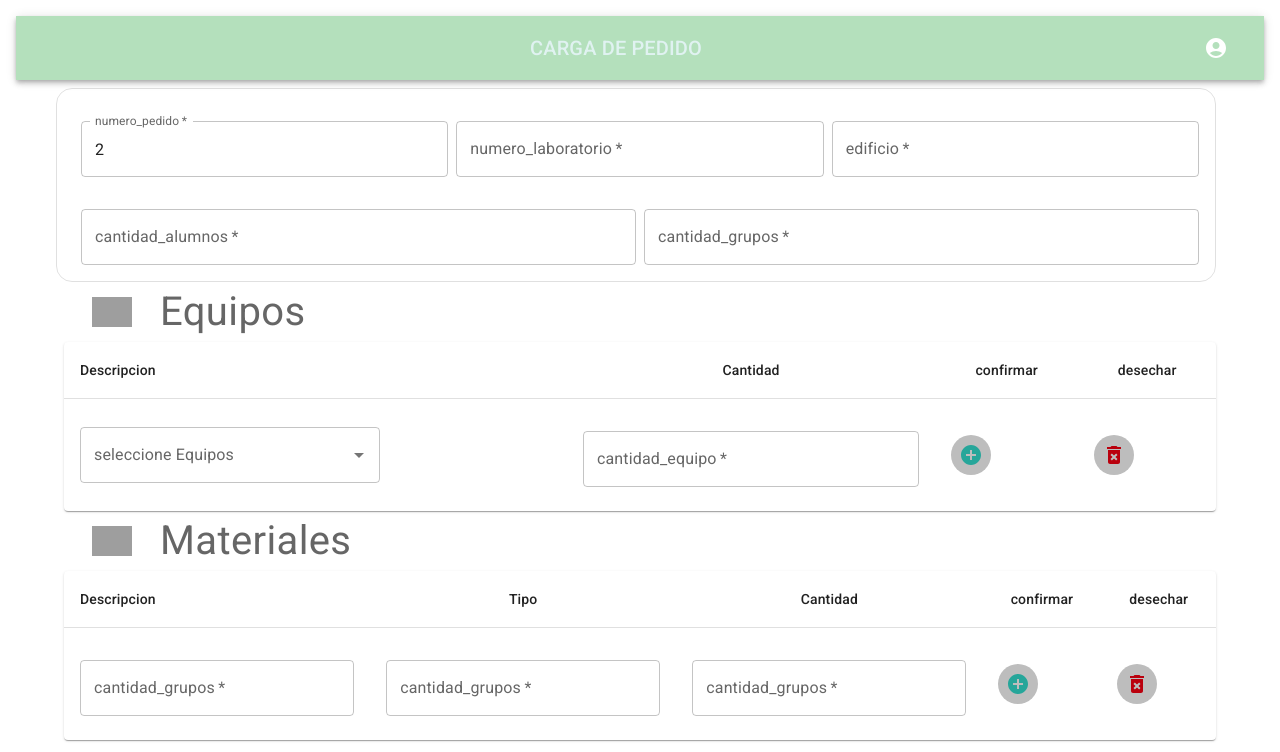
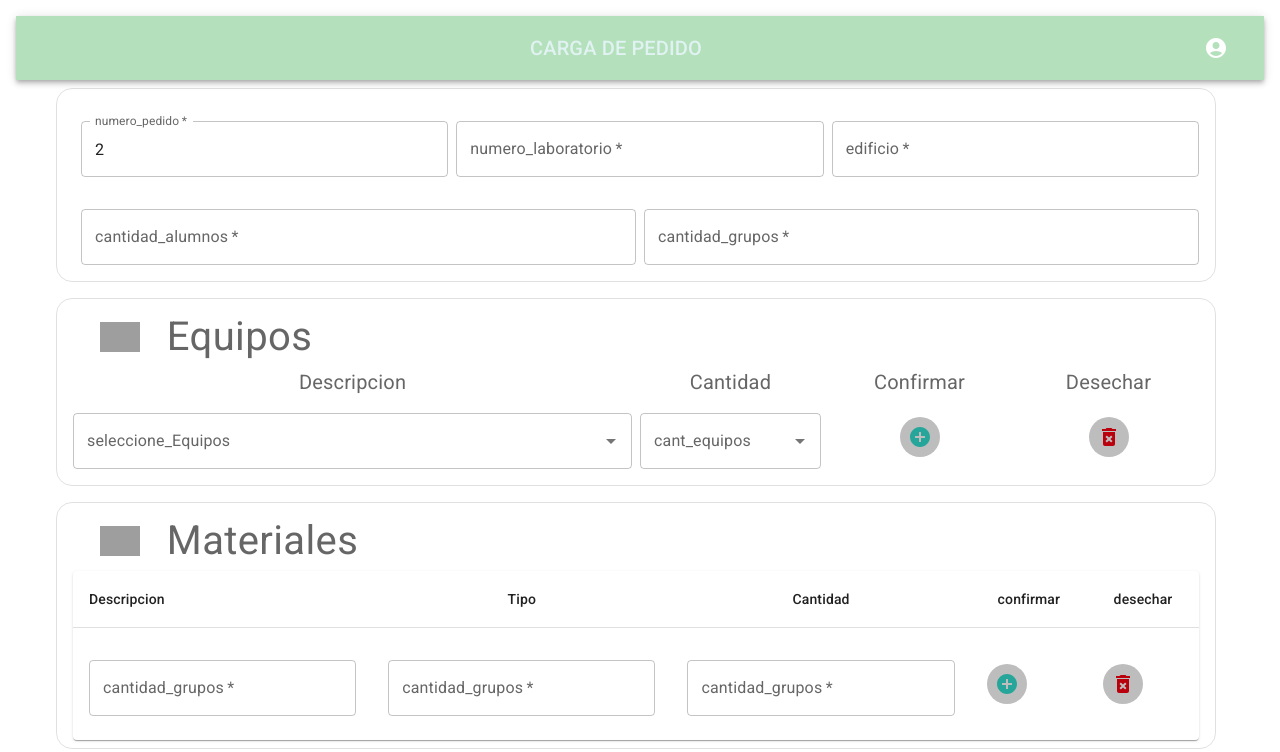
Before and after one commit to chamiamarillo/appLabFront, a React (Create React App) app: page /Docente/NuevoPedido in a window 1280 px wide. Shown: the top 752 px of the page. Built offline with nearby package versions, Linux system fonts and the light colour scheme; grey boxes are pictures that could not be loaded.

Commit message:
cambiando formato del form nuevo pedido

```diff
--- a/src/Components/Docente/NuevoPedido.jsx
+++ b/src/Components/Docente/NuevoPedido.jsx
@@ -6,6 +6,7 @@ import CssBaseline from '@mui/material/CssBaseline';
 import TextField from '@mui/material/TextField';
 import FormControlLabel from '@mui/material/FormControlLabel';
 import Checkbox from '@mui/material/Checkbox';
+
 import Link from '@mui/material/Link';
 import Grid from '@mui/material/Grid';
 import Box from '@mui/material/Box';
@@ -30,6 +31,10 @@ import quimica from '../Image/quimica.png'
 import Autocomplete from '@mui/material/Autocomplete';
 
 import DeleteForeverIcon from '@mui/icons-material/DeleteForever';
+import InputLabel from '@mui/material/InputLabel';
+import MenuItem from '@mui/material/MenuItem';
+import FormHelperText from '@mui/material/FormHelperText';
+import Select from '@mui/material/Select';
 
 
 //const theme = createTheme();
@@ -37,8 +42,14 @@ import DeleteForeverIcon from '@mui/icons-material/DeleteForever';
 
 
 export default function NuevoPedido() {
+//PRUEBA CODIGO
+  const [cantEquipo, setCantEquipo] = React.useState('');
 
+  const handleChange = (event) => {
+    setCantEquipo(event.target.value);
+  };
 
+  //PRUEBA CODIGO
   const [texto,setEncabezado]=useState("CARGA DE PEDIDO");
   const unpedido= {docente: {
     "nombre": "Pedro",
@@ -69,6 +80,8 @@ export default function NuevoPedido() {
 }
 const equipos=[{label:'Bomba p/vacio Arcano dos etapas '},{label:'Cabina Flujo laminar '},{label:'Campana para extracción de gases Biotec '},{label:'Campana para extracción gases Biotraza FH1200 '},{label:'Destilador Arcano GZ-10 lts '},{label:'Electrodo Redox/ORP MTC10105 n/s: 163563029004 / 163623029001 / 170093029002 '},{label:'Electrodo Redox/ORP MTC301 n/s: 163653018008 '},{label:'Electrodo Redox/ORP MTC301 n/s: 170033018005 '},{label:'Electroporador a micropulso BioRad '},{label:'Freezer vertical modelo FEDE -35 '},{label:'Heladera Righi 520-4 '},{label:'Heladera Samsung 370L '},{label:'Lavador ultrasónico PS-40 Arcano '},
 ];
+const numeros=[{label:1},{label:2},{label:3},{label:4},{label:5},{label:6},{label:7},{label:8},{label:9},{label:10},{label:11},{label:12},{label:13},
+];
 
   const handleSubmit = (event) => {
     event.preventDefault();
@@ -91,11 +104,12 @@ const equipos=[{label:'Bomba p/vacio Arcano dos etapas '},{label:'Cabina Flujo l
           <Header texto={texto} ></Header>
 
        </Box>
+    {/* COMIENZA EL CONTENEDOR DE LA PAGINA    */}
       <Container component="main"  color="primary">
 
+     {/* COMIENZA EL CONTENEDOR DEL BLOQUE SUPERIOR    */}
 
-
-          <Box component="form" onSubmit={handleSubmit} noValidate>
+     <Box component="form" onSubmit={handleSubmit} noValidate>
           <Box sx={{ flexGrow: 1 ,md:2 }}>
 
 
@@ -109,7 +123,7 @@ const equipos=[{label:'Bomba p/vacio Arcano dos etapas '},{label:'Cabina Flujo l
             borderLeft: 'var(--Grid-borderWidth) solid',
             borderRight: 'var(--Grid-borderWidth) solid',
               borderBottom: 'var(--Grid-borderWidth) solid',
-              borderColor: 'divider',paddingX:2,borderRadius:4,paddingY:1
+              borderColor: 'divider',paddingX:2,borderRadius:4,paddingY:1,marginBottom:3
             }}
             spacing={{ xs: 1, md: 1 }} columns={{ xs: 12  }}>
              <Grid item xs={4}>
@@ -183,7 +197,19 @@ const equipos=[{label:'Bomba p/vacio Arcano dos etapas '},{label:'Cabina Flujo l
 
             </Grid>
 
+{/* COMIENZA CONTENEDOR DE EQUIPOS */}
+<Grid container direction="row"
+            justifyContent="space-around"
+            alignItems="center"
+            sx={{'--Grid-borderWidth': '1px',borderTop: 'var(--Grid-borderWidth) solid',
+            borderLeft: 'var(--Grid-borderWidth) solid',
+            borderRight: 'var(--Grid-borderWidth) solid',
+              borderBottom: 'var(--Grid-borderWidth) solid',
+              borderColor: 'divider',paddingX:2,borderRadius:4,paddingY:1,marginBottom:3
+            }}
+            spacing={{ xs: 1, md: 1 }} columns={{ xs: 12  }}>
 
+            {/* TITULO */}
             <Grid container direction="row"
             justifyContent="start"
             alignItems="center"  >
@@ -198,33 +224,48 @@ const equipos=[{label:'Bomba p/vacio Arcano dos etapas '},{label:'Cabina Flujo l
             </Grid>
 
 
+            <Grid container direction="row"
+            justifyContent="start"
+            alignItems="center"  spacing={{ xs: 1, md: 1 }} columns={{ xs: 12  }} >
+            <Grid  item xs={6} container justifyContent="center">
+            <Typography sx={{fontSize: 20}}  color="text.secondary">
+            Descripcion
+            </Typography>
+            </Grid>
+            <Grid  item xs={2} container justifyContent="center">
+            <Typography sx={{fontSize: 20}}  color="text.secondary">
+            Cantidad
+            </Typography>
+            </Grid>
+            <Grid  item xs={2} container justifyContent="center">
+            <Typography sx={{fontSize: 20}}  color="text.secondary">
+            Confirmar
+            </Typography>
+            </Grid>
+            <Grid  item xs={2} container justifyContent="center">
+            <Typography sx={{fontSize: 20}}  color="text.secondary">
+            Desechar
+            </Typography>
+            </Grid>
+            </Grid>
 
-
-            <TableContainer component={Paper}>
-                <Table sx={{ minWidth: 650 }} aria-label="simple table">
-                    <TableHead>
-                        <TableRow align="center">
-                            <TableCell >Descripcion</TableCell>
-                              <TableCell align="center">Cantidad</TableCell>
-                            <TableCell align="center">confirmar</TableCell>
-                            <TableCell align="center">desechar</TableCell>
-                        </TableRow>
-                    </TableHead>
-                    <TableBody>
-
-                            <TableRow
-                                sx={{ '&:last-child td, &:last-child th': { border: 0 } }}
-                            >
-                                <TableCell >
-                                <Autocomplete
+             <Grid container direction="row"
+            justifyContent="start"
+            alignItems="center"  spacing={{ xs: 1, md: 1 }} columns={{ xs: 12  }} >
+            <Grid  item xs={6} container justifyContent="start" >
+            <Autocomplete
                                     disablePortal
+                                    fullWidth
                                     id="combo-box-demo"
                                     options={equipos}
-                                    sx={{ width: 300 }}
+                                    // sx={{ width: 300 }}
                                     renderInput={(params) =>{
                                       return(
                                        <TextField {...params}
-                                       label={"seleccione Equipos "}
+                                       margin="normal"
+
+                                       name="descripcion_equipo"
+                                       label={"seleccione_Equipos "}
                                        InputLabelProps={{className:"autocompleteLabel"}}
                                        InputProps={{
                                         ...params.InputProps,}}
@@ -232,6 +273,62 @@ const equipos=[{label:'Bomba p/vacio Arcano dos etapas '},{label:'Cabina Flujo l
                                       );
                                        }}
                                        />
+            </Grid>
+
+            <Grid  item xs={2} container justifyContent="center">
+            <Autocomplete
+                                    disablePortal
+                                    fullWidth
+                                    id="cant_equipos"
+                                    options={numeros}
+                                    // sx={{ width: 300 }}
+                                    renderInput={(params) =>{
+                                      return(
+                                       <TextField {...params}
+                                       margin="normal"
+                                       name="cant_equipo"
+
+                                       label={"cant_equipos"}
+                                       InputLabelProps={{className:"autocompleteLabel"}}
+                                       InputProps={{
+                                        ...params.InputProps,}}
+                                        />
+                                      );
+                                       }}
+                                       />
+            {/* <TextField
+                                    margin="normal"
+
+                                    required
+                                    fullWidth
+                                    id="cantidad_equipo"
+                                    label="cantidad_equipo"
+                                    name="cantidad_equipo"
+                                    autoComplete="cantidad_equipo"
+                                    autoFocus
+                                  >
+
+            </TextField> */}
+
+            </Grid>
+            <Grid  item xs={2} container justifyContent="center">
+            <Avatar>
+                                    <AddCircleIcon bgcolor={"secondary"} color={"primary"} />
+                                    </Avatar>
+            </Grid>
+            <Grid  item xs={2} container justifyContent="center">
+            <Avatar>
+                                    <DeleteForeverIcon color={"rojo"} />
+                                    </Avatar>
+            </Grid>
+            </Grid>
+                    {/* <TableBody>
+
+                            <TableRow
+                                sx={{ '&:last-child td, &:last-child th': { border: 0 } }}
+                            >
+                                <TableCell >
+
                                 {/* <TextField
                                       margin="normal"
                                       required
@@ -242,40 +339,23 @@ const equipos=[{label:'Bomba p/vacio Arcano dos etapas '},{label:'Cabina Flujo l
                                       autoComplete="cantidad_grupos"
                                       autoFocus
                                     /> */}
-                                     </TableCell>
 
-                                <TableCell align="right">
-                                <TextField
-                                    margin="normal"
-                                    required
-                                    fullWidth
-                                    id="cantidad_equipo"
-                                    label="cantidad_equipo"
-                                    name="cantidad_equipo"
-                                    autoComplete="cantidad_equipo"
-                                    autoFocus
-                                  />
-                                </TableCell>
-                                <TableCell align="right">
+            </Grid>
 
-                                    <Avatar>
-                                    <AddCircleIcon bgcolor={"secondary"} color={"primary"} />
-                                    </Avatar>
-
-                                </TableCell>
-                                <TableCell align="right">
-                                    <Avatar>
-                                    <DeleteForeverIcon color={"rojo"} />
-                                    </Avatar>
-                                </TableCell>
-                            </TableRow>
-
-                    </TableBody>
-                </Table>
-            </TableContainer>
+{/* COMIENZA CONTENEDOR DE MATERIALES */}
+<Grid container direction="row"
+            justifyContent="space-around"
+            alignItems="center"
 
 
 
+            sx={{'--Grid-borderWidth': '1px',borderTop: 'var(--Grid-borderWidth) solid',
+            borderLeft: 'var(--Grid-borderWidth) solid',
+            borderRight: 'var(--Grid-borderWidth) solid',
+              borderBottom: 'var(--Grid-borderWidth) solid',
+              borderColor: 'divider',paddingX:2,borderRadius:4,paddingY:1,marginBottom:3
+            }}
+            spacing={{ xs: 1, md: 1 }} columns={{ xs: 12  }}>
             <Grid container direction="row"
             justifyContent="start"
             alignItems="center"  >
@@ -357,6 +437,22 @@ const equipos=[{label:'Bomba p/vacio Arcano dos etapas '},{label:'Cabina Flujo l
                     </TableBody>
                 </Table>
             </TableContainer>
+          </Grid>
+{/* COMIENZA CONTENEDOR DE REACTIVOS */}
+
+<Grid container direction="row"
+            justifyContent="space-around"
+            alignItems="center"
+
+
+
+            sx={{'--Grid-borderWidth': '1px',borderTop: 'var(--Grid-borderWidth) solid',
+            borderLeft: 'var(--Grid-borderWidth) solid',
+            borderRight: 'var(--Grid-borderWidth) solid',
+              borderBottom: 'var(--Grid-borderWidth) solid',
+              borderColor: 'divider',paddingX:2,borderRadius:4,paddingY:1,marginBottom:3
+            }}
+            spacing={{ xs: 1, md: 1 }} columns={{ xs: 12  }}>
             <Grid container direction="row"
             justifyContent="start"
             alignItems="center"  >
@@ -438,7 +534,7 @@ const equipos=[{label:'Bomba p/vacio Arcano dos etapas '},{label:'Cabina Flujo l
                     </TableBody>
                 </Table>
             </TableContainer>
-
+</Grid>
          </Box>
 
 
--- a/src/Components/Docente/Pedidos.jsx
+++ b/src/Components/Docente/Pedidos.jsx
@@ -41,8 +41,8 @@ function Pedidos() {
 
   useEffect(() => {
     let mounted = true;
-    //getListaTxt()
-    getListaPedidos()
+    getListaTxt()
+   // getListaPedidos()
       .then(items => {
         if (mounted) {
           setListaPedidos(items)
```
